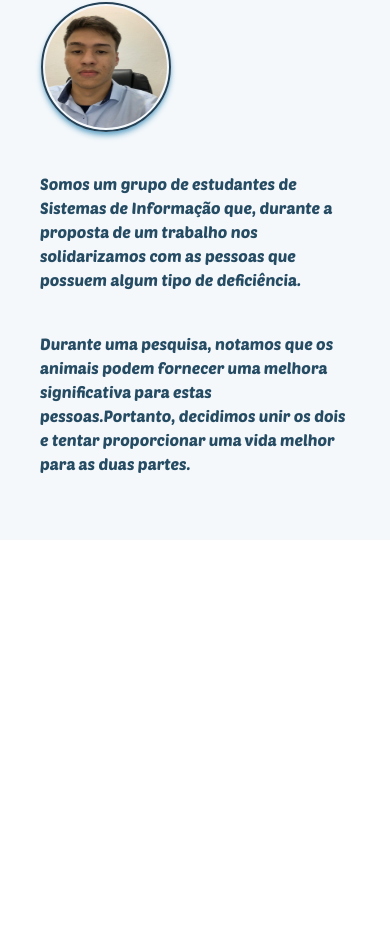
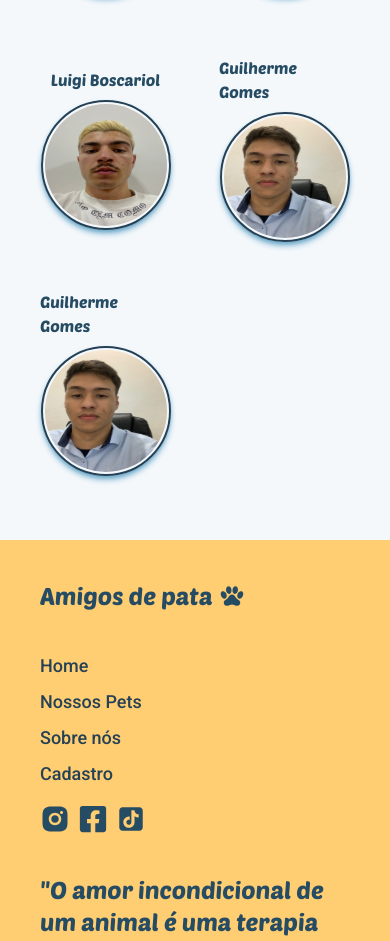
Before and after one commit to ArthurThz/amigodepata, a Next.js app: page / in a window 390 px wide. Shown: the part 4443-5384 px from the top of the page. Before the commit the page ends 4983 px from the top, so only its background shows below. Built offline with nearby package versions, Linux system fonts and the light colour scheme.

Commit message:
feat: create footer component and mobile view

```diff
--- a/app/Components/AboutUs/ourTeam.tsx
+++ b/app/Components/AboutUs/ourTeam.tsx
@@ -12,7 +12,17 @@ const OurTeam = () => {
       <h1 className="font-poetsenOne text-3xl text-azul-800 lg:text-6xl">
         Quem Somos?
       </h1>
-      <div className="w-full h-auto grid grid-rows-4 grid-cols-2 place-items-center  gap-12 lg:auto-rows-auto lg:grid-cols-3">
+      <h2 className="font-poetsenOne text-azul-800">
+        Somos um grupo de estudantes de Sistemas de Informação que, durante a
+        proposta de um trabalho nos solidarizamos com as pessoas que possuem
+        algum tipo de deficiência.
+      </h2>
+      <h2 className="font-poetsenOne text-azul-800">
+        Durante uma pesquisa, notamos que os animais podem fornecer uma melhora
+        significativa para estas pessoas.Portanto, decidimos unir os dois e
+        tentar proporcionar uma vida melhor para as duas partes.
+      </h2>
+      <div className="w-full lg:w-[50%] h-auto grid grid-rows-4 grid-cols-2 place-items-center  gap-12 lg:auto-rows-auto lg:grid-cols-3">
         <ProfilePicture image={JujuProfilePicutre} nome="Julia Neves" />
         <ProfilePicture image={ArthurProfilePicutre} nome="Arthur Theodoro" />
         <ProfilePicture image={FinoProfilePicture} nome="Raphael Clivatti" />
@@ -27,16 +37,6 @@ const OurTeam = () => {
           nome="Guilherme Gomes"
         />
       </div>
-      <h2 className="font-poetsenOne text-azul-800">
-        Somos um grupo de estudantes de Sistemas de Informação que, durante a
-        proposta de um trabalho nos solidarizamos com as pessoas que possuem
-        algum tipo de deficiência.
-      </h2>
-      <h2 className="font-poetsenOne text-azul-800">
-        Durante uma pesquisa, notamos que os animais podem fornecer uma melhora
-        significativa para estas pessoas.Portanto, decidimos unir os dois e
-        tentar proporcionar uma vida melhor para as duas partes.
-      </h2>
     </div>
   );
 };
--- /dev/null
+++ b/app/Components/Footer/index.tsx
@@ -0,0 +1,61 @@
+import Link from "next/link";
+import { AiFillTikTok } from "react-icons/ai";
+import { FaFacebookSquare } from "react-icons/fa";
+import { IoPaw } from "react-icons/io5";
+import { RiInstagramFill } from "react-icons/ri";
+
+const Footer = () => {
+  return (
+    <footer className="w-full py-10 px-10 flex flex-col items-center justify-center bg-laranja-200">
+      <div className="w-auto flex-flex-col items-start  lg:flex-row lg:justify-between ">
+        <div className="w-auto flex flex-col items-start">
+          <h3 className="text-azul-800 font-poetsenOne text-2xl flex items-center gap-2 mb-10">
+            Amigos de pata <IoPaw />
+          </h3>
+          <nav className="flex flex-col items-start gap-2 text-azul-800 font-roboto font-medium">
+            <Link
+              className="text-lg text-azul-900 font-roboto font-medium hover:text-laranja-600 transition-all"
+              href=""
+            >
+              Home
+            </Link>
+            <Link
+              className="text-lg text-azul-900 font-roboto font-medium hover:text-laranja-600 transition-all"
+              href=""
+            >
+              Nossos Pets
+            </Link>
+            <Link
+              className="text-lg text-azul-900 font-roboto font-medium hover:text-laranja-600 transition-all"
+              href=""
+            >
+              Sobre nós
+            </Link>
+            <Link
+              className="text-lg text-azul-900 font-roboto font-medium hover:text-laranja-600 transition-all"
+              href=""
+            >
+              Cadastro
+            </Link>
+
+            <div className="w-full flex gap-2 items-center mt-2">
+              <RiInstagramFill className="text-azul-800 text-3xl" />
+              <FaFacebookSquare className="text-azul-800 text-3xl" />
+              <AiFillTikTok className="text-azul-800 text-3xl" />
+            </div>
+          </nav>
+        </div>
+
+        <h2 className="font-poetsenOne text-2xl text-azul-800 mt-10">
+          "O amor incondicional de um animal é uma terapia silenciosa, trazendo
+          paz e alívio para quem enfrenta os desafios do dia a dia."
+        </h2>
+      </div>
+      <span className="w-full text-center text-azul-800 mt-10">
+        © Todos os direitos reservados 2024
+      </span>
+    </footer>
+  );
+};
+
+export default Footer;
--- a/app/layout.tsx
+++ b/app/layout.tsx
@@ -3,6 +3,7 @@ import { Roboto, Poppins } from "next/font/google";
 import localFont from "next/font/local";
 import "./globals.css";
 import NavBar from "./Components/NavBar";
+import Footer from "./Components/Footer";
 
 export const metadata: Metadata = {
   title: "Amigo de pata",
@@ -40,6 +41,7 @@ export default function RootLayout({
       >
         <NavBar />
         {children}
+        <Footer />
       </body>
     </html>
   );
```
